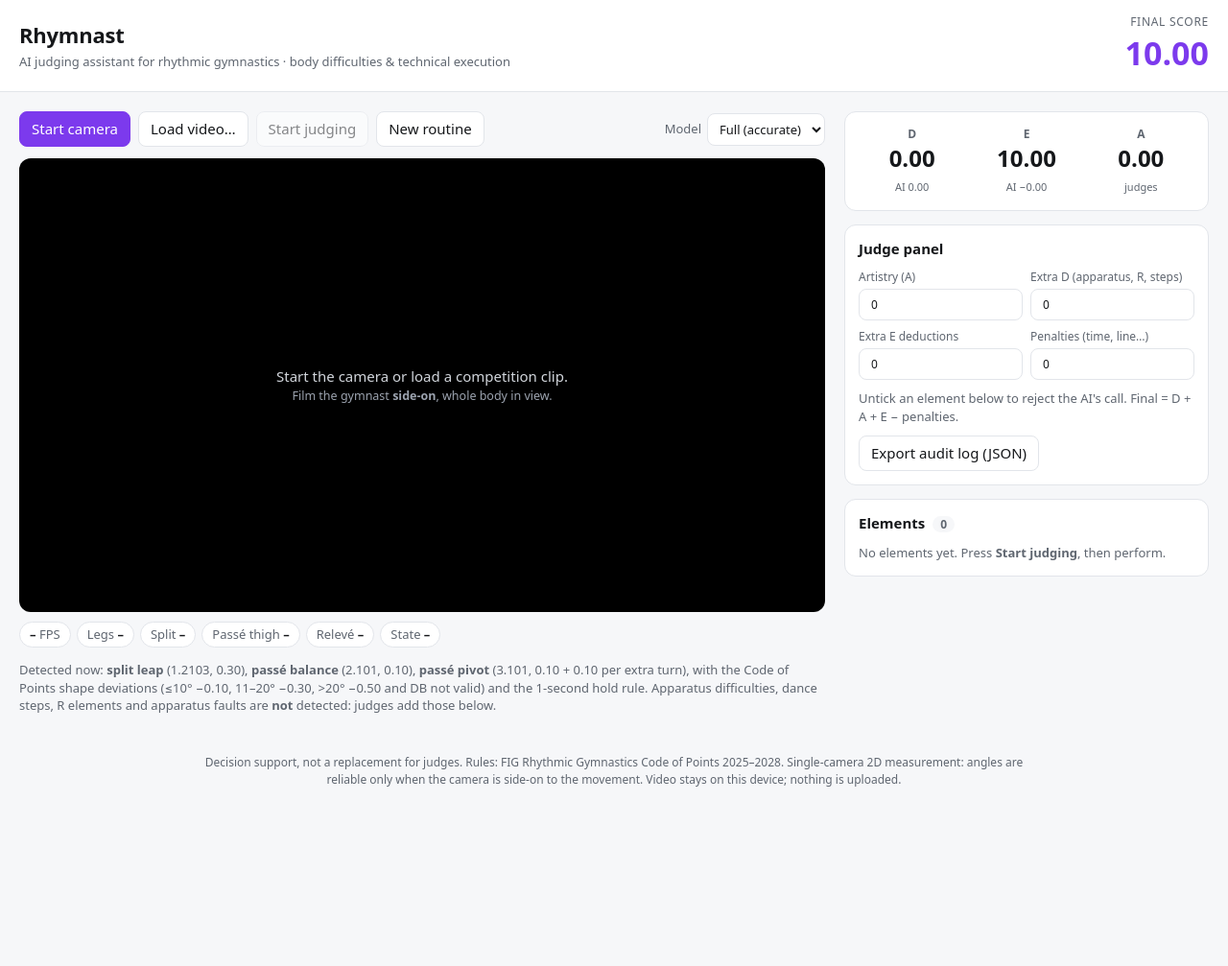
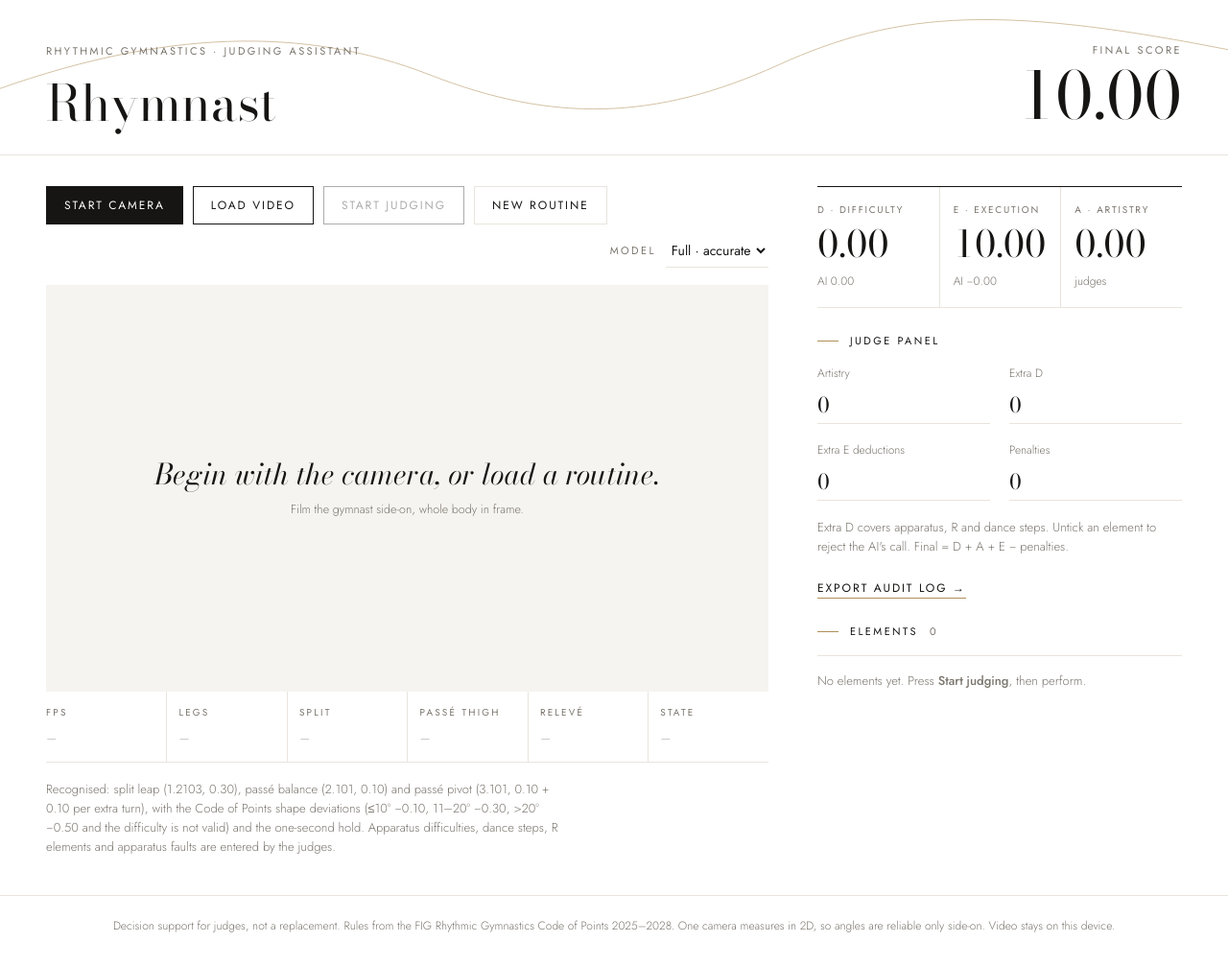
Before and after one commit to brkh1222-byte/Rhymnast, a plain HTML site: page web/index.html in a window 1280 px wide. Shown: the whole page at 96% size. Before the commit the page ends 845 px from the top, so only its background shows below. Drawn offline with nearby package versions, Linux system fonts and the light colour scheme.

Commit message:
Redesign UI: white, minimalist, luxury gymnastics look
Bodoni Moda + Jost, hairline layout, gold ribbon motif, serif score numerals,
softer skeleton colors. Same element ids, no logic changes.

Co-Authored-By: Claude Opus 5.5 <noreply@anthropic.com>

```diff
--- a/web/index.html
+++ b/web/index.html
@@ -4,17 +4,24 @@
   <meta charset="utf-8">
   <meta name="viewport" content="width=device-width, initial-scale=1">
   <title>Rhymnast Judging Assistant</title>
+  <link rel="preconnect" href="https://fonts.googleapis.com">
+  <link rel="preconnect" href="https://fonts.gstatic.com" crossorigin>
+  <link rel="stylesheet" href="https://fonts.googleapis.com/css2?family=Bodoni+Moda:ital,opsz,wght@0,6..96,400..600;1,6..96,400&family=Jost:wght@300;400;500&display=swap">
   <link rel="stylesheet" href="styles.css">
   <script type="module" src="js/app.js"></script>
 </head>
 <body>
   <header class="top">
-    <div>
+    <!-- Ribbon: the one decorative flourish, a rhythmic gymnastics ribbon in a single gold line. -->
+    <svg class="ribbon" viewBox="0 0 1200 120" preserveAspectRatio="none" aria-hidden="true">
+      <path d="M-20 92 C 160 20, 300 20, 420 70 S 640 118, 760 60 S 980 -4, 1220 48" />
+    </svg>
+    <div class="brand">
+      <p class="eyebrow">Rhythmic gymnastics · Judging assistant</p>
       <h1>Rhymnast</h1>
-      <p class="sub">AI judging assistant for rhythmic gymnastics · body difficulties &amp; technical execution</p>
     </div>
     <div class="final">
-      <span class="final-label">Final score</span>
+      <span class="label">Final score</span>
       <span class="final-value" id="final">0.00</span>
     </div>
   </header>
@@ -24,16 +31,16 @@
       <div class="controls">
         <button id="btn-camera" class="primary">Start camera</button>
         <label class="button">
-          Load video…
+          Load video
           <input id="file-input" type="file" accept="video/*" hidden>
         </label>
         <button id="btn-judge" disabled>Start judging</button>
-        <button id="btn-reset">New routine</button>
+        <button id="btn-reset" class="quiet">New routine</button>
         <label class="select">
-          Model
+          <span class="label">Model</span>
           <select id="model-select">
-            <option value="full" selected>Full (accurate)</option>
-            <option value="lite">Lite (faster)</option>
+            <option value="full" selected>Full · accurate</option>
+            <option value="lite">Lite · faster</option>
           </select>
         </label>
       </div>
@@ -42,50 +49,51 @@
         <video id="video" playsinline muted></video>
         <canvas id="overlay"></canvas>
         <div class="stage-msg" id="stage-msg">
-          Start the camera or load a competition clip.<br>
-          <small>Film the gymnast <strong>side-on</strong>, whole body in view.</small>
+          <span class="stage-title">Begin with the camera, or load a routine.</span>
+          <small>Film the gymnast side-on, whole body in frame.</small>
         </div>
-        <div class="judging-badge" id="judging-badge" hidden>● JUDGING</div>
+        <div class="judging-badge" id="judging-badge" hidden><i></i>Judging</div>
       </div>
 
-      <div class="chips" id="chips">
-        <span class="chip"><b id="fps">–</b> FPS</span>
-        <span class="chip">Legs <b id="view">–</b></span>
-        <span class="chip">Split <b id="split">–</b></span>
-        <span class="chip">Passé thigh <b id="thigh">–</b></span>
-        <span class="chip">Relevé <b id="releve">–</b></span>
-        <span class="chip">State <b id="state">–</b></span>
-      </div>
+      <dl class="strip">
+        <div><dt>FPS</dt><dd id="fps">–</dd></div>
+        <div><dt>Legs</dt><dd id="view">–</dd></div>
+        <div><dt>Split</dt><dd id="split">–</dd></div>
+        <div><dt>Passé thigh</dt><dd id="thigh">–</dd></div>
+        <div><dt>Relevé</dt><dd id="releve">–</dd></div>
+        <div><dt>State</dt><dd id="state">–</dd></div>
+      </dl>
 
       <p class="note">
-        Detected now: <strong>split leap</strong> (1.2103, 0.30), <strong>passé balance</strong> (2.101, 0.10),
-        <strong>passé pivot</strong> (3.101, 0.10 + 0.10 per extra turn), with the Code of Points shape
-        deviations (≤10° −0.10, 11–20° −0.30, &gt;20° −0.50 and DB not valid) and the 1-second hold rule.
-        Apparatus difficulties, dance steps, R elements and apparatus faults are <strong>not</strong> detected:
-        judges add those below.
+        Recognised: split leap (1.2103, 0.30), passé balance (2.101, 0.10) and passé pivot
+        (3.101, 0.10 + 0.10 per extra turn), with the Code of Points shape deviations
+        (≤10° −0.10, 11–20° −0.30, &gt;20° −0.50 and the difficulty is not valid) and the
+        one-second hold. Apparatus difficulties, dance steps, R elements and apparatus faults
+        are entered by the judges.
       </p>
     </section>
 
     <aside class="panel-col">
-      <section class="card scores">
-        <div class="score"><span>D</span><b id="score-d">0.00</b><small id="score-d-detail">AI 0.00</small></div>
-        <div class="score"><span>E</span><b id="score-e">10.00</b><small id="score-e-detail">AI −0.00</small></div>
-        <div class="score"><span>A</span><b id="score-a">0.00</b><small>judges</small></div>
+      <section class="scores" aria-label="Scores">
+        <div class="score"><span class="label">D · Difficulty</span><b id="score-d">0.00</b><small id="score-d-detail">AI 0.00</small></div>
+        <div class="score"><span class="label">E · Execution</span><b id="score-e">10.00</b><small id="score-e-detail">AI −0.00</small></div>
+        <div class="score"><span class="label">A · Artistry</span><b id="score-a">0.00</b><small>judges</small></div>
       </section>
 
-      <section class="card">
+      <section class="panel">
         <h2>Judge panel</h2>
         <div class="inputs">
-          <label>Artistry (A) <input id="in-artistry" type="number" min="0" max="10" step="0.05" value="0"></label>
-          <label>Extra D (apparatus, R, steps) <input id="in-extra-d" type="number" min="0" step="0.1" value="0"></label>
-          <label>Extra E deductions <input id="in-extra-e" type="number" min="0" step="0.1" value="0"></label>
-          <label>Penalties (time, line…) <input id="in-penalties" type="number" min="0" step="0.05" value="0"></label>
+          <label for="in-artistry">Artistry <input id="in-artistry" type="number" min="0" max="10" step="0.05" value="0"></label>
+          <label for="in-extra-d">Extra D <input id="in-extra-d" type="number" min="0" step="0.1" value="0"></label>
+          <label for="in-extra-e">Extra E deductions <input id="in-extra-e" type="number" min="0" step="0.1" value="0"></label>
+          <label for="in-penalties">Penalties <input id="in-penalties" type="number" min="0" step="0.05" value="0"></label>
         </div>
-        <p class="hint">Untick an element below to reject the AI's call. Final = D + A + E − penalties.</p>
-        <button id="btn-export">Export audit log (JSON)</button>
+        <p class="hint">Extra D covers apparatus, R and dance steps. Untick an element to reject the AI's call.
+          Final = D + A + E − penalties.</p>
+        <button id="btn-export" class="link">Export audit log →</button>
       </section>
 
-      <section class="card">
+      <section class="panel">
         <h2>Elements <span class="count" id="event-count">0</span></h2>
         <ol class="events" id="events">
           <li class="empty">No elements yet. Press <b>Start judging</b>, then perform.</li>
@@ -95,9 +103,9 @@
   </main>
 
   <footer class="foot">
-    Decision support, not a replacement for judges. Rules: FIG Rhythmic Gymnastics Code of Points 2025–2028.
-    Single-camera 2D measurement: angles are reliable only when the camera is side-on to the movement.
-    Video stays on this device; nothing is uploaded.
+    Decision support for judges, not a replacement. Rules from the FIG Rhythmic Gymnastics Code of
+    Points 2025–2028. One camera measures in 2D, so angles are reliable only side-on.
+    Video stays on this device.
   </footer>
 </body>
 </html>
--- a/web/js/app.js
+++ b/web/js/app.js
@@ -158,9 +158,9 @@ function tick() {
 }
 
 function legColor() {
-  if (leap.live.airborne) return '#f59e0b';
-  if (passe.live.inShape) return '#a78bfa';
-  return '#22c55e';
+  if (leap.live.airborne) return '#e8a3b0'; // blush: in flight
+  if (passe.live.inShape) return '#9fc4aa'; // sage: passé shape
+  return '#d9bd84'; // champagne gold: standing
 }
 
 function countFps() {
--- a/web/js/draw.js
+++ b/web/js/draw.js
@@ -19,7 +19,7 @@ const MIN_VISIBILITY = 0.3;
  * @param lm landmarks in pixels, or null
  * @param legColor color for the legs (shows what the rules are looking at)
  */
-export function drawSkeleton(ctx, lm, legColor = '#22c55e') {
+export function drawSkeleton(ctx, lm, legColor = '#d9bd84') {
   ctx.clearRect(0, 0, ctx.canvas.width, ctx.canvas.height);
   if (!lm) return;
   const scale = Math.max(ctx.canvas.width, ctx.canvas.height) / 640;
@@ -36,14 +36,14 @@ export function drawSkeleton(ctx, lm, legColor = '#22c55e') {
       ctx.stroke();
     }
   };
-  line(BONES, 'rgba(255,255,255,0.85)', 3);
-  line(LEG_BONES, legColor, 5);
+  line(BONES, 'rgba(255,255,255,0.9)', 2);
+  line(LEG_BONES, legColor, 3.5);
 
   ctx.fillStyle = '#ffffff';
   for (const i of [11, 12, 13, 14, 15, 16, 23, 24, 25, 26, 27, 28]) {
     if ((lm[i].visibility ?? 0) < MIN_VISIBILITY) continue;
     ctx.beginPath();
-    ctx.arc(lm[i].x, lm[i].y, 4 * scale, 0, Math.PI * 2);
+    ctx.arc(lm[i].x, lm[i].y, 3 * scale, 0, Math.PI * 2);
     ctx.fill();
   }
 }
--- a/web/styles.css
+++ b/web/styles.css
@@ -1,30 +1,21 @@
+/* Layout: white gallery page. Hairlines instead of boxes, serif numerals for scores,
+   one gold ribbon line as the gymnastics motif. Deliberately a single light theme. */
 :root {
-  --bg: #f6f7f9;
-  --surface: #ffffff;
-  --text: #15171a;
-  --muted: #5f6670;
-  --border: #e2e5ea;
-  --accent: #7c3aed;
-  --accent-text: #ffffff;
-  --good: #16a34a;
-  --warn: #d97706;
-  --bad: #dc2626;
-  --radius: 12px;
-}
+  --paper: #ffffff;
+  --pearl: #f6f4f0;   /* letterbox and quiet fills */
+  --ink: #161514;
+  --muted: #7a756d;   /* warm grey, biased toward the gold */
+  --line: #e9e5dd;    /* hairlines */
+  --gold: #b08f58;
+  --good: #4e7a5c;
+  --warn: #a5722b;
+  --bad: #a2414e;
 
-@media (prefers-color-scheme: dark) {
-  :root {
-    --bg: #0f1115;
-    --surface: #181b21;
-    --text: #e8eaed;
-    --muted: #9aa1ab;
-    --border: #2a2f37;
-    --accent: #a78bfa;
-    --accent-text: #0f1115;
-    --good: #4ade80;
-    --warn: #fbbf24;
-    --bad: #f87171;
-  }
+  --serif: "Bodoni Moda", "Didot", "Bodoni 72", Georgia, serif;
+  --sans: "Jost", "Futura", "Avenir Next", system-ui, sans-serif;
+
+  --gutter: clamp(16px, 4vw, 48px);
+  color-scheme: light;
 }
 
 * { box-sizing: border-box; }
@@ -32,102 +23,296 @@
 
 body {
   margin: 0;
-  background: var(--bg);
-  color: var(--text);
-  font: 15px/1.45 system-ui, -apple-system, "Segoe UI", Roboto, sans-serif;
+  background: var(--paper);
+  color: var(--ink);
+  font: 300 15px/1.55 var(--sans);
+  -webkit-font-smoothing: antialiased;
 }
 
-h1, h2 { margin: 0; }
-h1 { font-size: 22px; letter-spacing: -0.01em; }
-h2 { font-size: 15px; margin-bottom: 10px; display: flex; align-items: center; gap: 8px; }
+h1, h2 { margin: 0; font-weight: 400; }
+b { font-weight: 500; }
 
-.top {
-  display: flex; justify-content: space-between; align-items: center; gap: 16px;
-  padding: 14px 20px; border-bottom: 1px solid var(--border); background: var(--surface);
-}
-.sub { margin: 2px 0 0; color: var(--muted); font-size: 13px; }
-.final { text-align: right; }
-.final-label { display: block; font-size: 12px; color: var(--muted); text-transform: uppercase; letter-spacing: .06em; }
-.final-value { font-size: 34px; font-weight: 700; font-variant-numeric: tabular-nums; color: var(--accent); }
-
-.layout {
-  display: grid; grid-template-columns: minmax(0, 1fr) 380px; gap: 20px;
-  padding: 20px; max-width: 1400px; margin: 0 auto;
+.label, .eyebrow, h2, dt {
+  font: 400 11px/1.2 var(--sans);
+  letter-spacing: 0.22em;
+  text-transform: uppercase;
+  color: var(--muted);
 }
 
-.controls { display: flex; flex-wrap: wrap; gap: 8px; margin-bottom: 12px; align-items: center; }
-button, .button, select, input {
-  font: inherit; color: var(--text); background: var(--surface);
-  border: 1px solid var(--border); border-radius: 8px; padding: 7px 12px;
+:focus-visible { outline: 1px solid var(--gold); outline-offset: 3px; }
+
+/* ---------- Header ---------- */
+.top {
+  position: relative;
+  display: flex;
+  justify-content: space-between;
+  align-items: flex-end;
+  gap: 24px;
+  padding: 36px var(--gutter) 28px;
+  border-bottom: 1px solid var(--line);
+  overflow: hidden;
 }
-button, .button { cursor: pointer; }
-button:hover:not(:disabled), .button:hover { border-color: var(--accent); }
-button:disabled { opacity: .5; cursor: default; }
-button.primary, button.active { background: var(--accent); color: var(--accent-text); border-color: var(--accent); }
-.select { display: flex; align-items: center; gap: 6px; color: var(--muted); font-size: 13px; margin-left: auto; }
-.select select { padding: 6px 8px; }
-
-.stage {
-  position: relative; background: #000; border-radius: var(--radius); overflow: hidden;
-  aspect-ratio: 16 / 9;
+.ribbon {
+  position: absolute;
+  inset: 8px 0 auto 0;
+  width: 100%;
+  height: 120px;
+  pointer-events: none;
 }
-.stage video, .stage canvas { position: absolute; inset: 0; width: 100%; height: 100%; object-fit: contain; }
-.stage-msg {
-  position: absolute; inset: 0; display: grid; place-content: center; text-align: center;
-  color: #d1d5db; padding: 16px;
+.ribbon path {
+  fill: none;
+  stroke: var(--gold);
+  stroke-width: 1;
+  vector-effect: non-scaling-stroke;
+  opacity: 0.55;
+  stroke-dasharray: 2400;
+  stroke-dashoffset: 2400;
+  animation: draw-ribbon 2.4s ease-out 0.2s forwards;
 }
-.stage-msg small { color: #9ca3af; }
-.judging-badge {
-  position: absolute; top: 10px; left: 10px; background: var(--bad); color: #fff;
-  font-size: 12px; font-weight: 700; padding: 3px 8px; border-radius: 6px; letter-spacing: .04em;
+@keyframes draw-ribbon { to { stroke-dashoffset: 0; } }
+@media (prefers-reduced-motion: reduce) {
+  .ribbon path { animation: none; stroke-dashoffset: 0; }
 }
 
-.chips { display: flex; flex-wrap: wrap; gap: 6px; margin-top: 10px; }
-.chip {
-  background: var(--surface); border: 1px solid var(--border); border-radius: 999px;
-  padding: 3px 10px; font-size: 13px; color: var(--muted);
+.brand, .final { position: relative; }
+.brand { display: grid; gap: 10px; }
+h1 {
+  font: 400 clamp(34px, 5vw, 52px)/1 var(--serif);
+  letter-spacing: 0.01em;
 }
-.chip b { color: var(--text); font-variant-numeric: tabular-nums; }
-.chip b.good { color: var(--good); } .chip b.warn { color: var(--warn); } .chip b.bad { color: var(--bad); }
+.final { display: grid; justify-items: end; gap: 6px; }
+.final-value {
+  font: 400 clamp(44px, 6vw, 68px)/1 var(--serif);
+  font-variant-numeric: lining-nums tabular-nums;
+}
 
-.note, .hint { color: var(--muted); font-size: 13px; }
-.note { margin-top: 14px; }
+/* ---------- Layout ---------- */
+.layout {
+  display: grid;
+  grid-template-columns: minmax(0, 1fr) minmax(300px, 380px);
+  gap: clamp(28px, 4vw, 56px);
+  padding: 32px var(--gutter) 40px;
+  max-width: 1480px;
+  margin: 0 auto;
+}
+.stage-col, .panel-col { min-width: 0; }
 
-.panel-col { display: flex; flex-direction: column; gap: 14px; }
-.card { background: var(--surface); border: 1px solid var(--border); border-radius: var(--radius); padding: 14px; }
+/* ---------- Controls ---------- */
+.controls {
+  display: flex;
+  flex-wrap: wrap;
+  align-items: center;
+  gap: 10px;
+  margin-bottom: 18px;
+}
+button, .button {
+  font: 400 12px/1 var(--sans);
+  letter-spacing: 0.16em;
+  text-transform: uppercase;
+  color: var(--ink);
+  background: var(--paper);
+  border: 1px solid var(--ink);
+  border-radius: 0;
+  padding: 13px 18px;
+  cursor: pointer;
+  transition: background-color 0.2s, color 0.2s, border-color 0.2s;
+}
+button:hover:not(:disabled), .button:hover { background: var(--ink); color: var(--paper); }
+button:disabled { opacity: 0.35; cursor: default; }
+button.primary, button.active { background: var(--ink); color: var(--paper); }
+button.primary:hover:not(:disabled), button.active:hover { background: var(--gold); border-color: var(--gold); }
+button.quiet { border-color: var(--line); }
+button.link {
+  border: 0;
+  padding: 0;
+  background: none;
+  border-bottom: 1px solid var(--gold);
+  padding-bottom: 4px;
+}
+button.link:hover { background: none; color: var(--gold); }
 
-.scores { display: grid; grid-template-columns: repeat(3, 1fr); gap: 8px; text-align: center; }
-.score span { display: block; font-size: 12px; color: var(--muted); font-weight: 600; }
-.score b { display: block; font-size: 24px; font-variant-numeric: tabular-nums; }
-.score small { color: var(--muted); font-size: 11px; }
+.select { display: flex; align-items: center; gap: 10px; margin-left: auto; }
+select {
+  font: 400 14px var(--sans);
+  color: var(--ink);
+  background: transparent;
+  border: 0;
+  border-bottom: 1px solid var(--line);
+  padding: 6px 2px;
+  border-radius: 0;
+}
 
-.inputs { display: grid; grid-template-columns: 1fr 1fr; gap: 8px; }
-.inputs label { display: flex; flex-direction: column; gap: 3px; font-size: 12px; color: var(--muted); }
-.inputs input { width: 100%; }
-.hint { margin: 10px 0; }
+/* ---------- Stage ---------- */
+.stage {
+  position: relative;
+  background: var(--pearl);
+  aspect-ratio: 16 / 9;
+  max-width: 100%;
+  overflow: hidden;
+}
+.stage video, .stage canvas {
+  position: absolute;
+  inset: 0;
+  width: 100%;
+  height: 100%;
+  object-fit: contain;
+}
+.stage-msg {
+  position: absolute;
+  inset: 0;
+  display: grid;
+  place-content: center;
+  gap: 10px;
+  text-align: center;
+  padding: 24px;
+  color: var(--muted);
+}
+.stage-title {
+  font: italic 400 clamp(20px, 2.6vw, 30px)/1.2 var(--serif);
+  color: var(--ink);
+  text-wrap: balance;
+}
+.judging-badge {
+  position: absolute;
+  top: 14px;
+  left: 14px;
+  display: flex;
+  align-items: center;
+  gap: 8px;
+  background: var(--paper);
+  padding: 7px 12px;
+  font: 400 11px/1 var(--sans);
+  letter-spacing: 0.22em;
+  text-transform: uppercase;
+}
+.judging-badge i {
+  width: 7px;
+  height: 7px;
+  border-radius: 50%;
+  background: var(--bad);
+  animation: pulse 1.6s ease-in-out infinite;
+}
+@keyframes pulse { 50% { opacity: 0.25; } }
+@media (prefers-reduced-motion: reduce) { .judging-badge i { animation: none; } }
 
-.count { background: var(--bg); border-radius: 999px; padding: 0 8px; font-size: 12px; color: var(--muted); }
-.events { list-style: none; margin: 0; padding: 0; display: flex; flex-direction: column; gap: 8px; max-height: 520px; overflow-y: auto; }
-.events .empty { color: var(--muted); font-size: 13px; }
-.event { border: 1px solid var(--border); border-radius: 10px; padding: 10px; display: grid; gap: 4px; }
-.event.rejected { opacity: .45; }
-.event-head { display: flex; justify-content: space-between; align-items: center; gap: 8px; }
-.event-title { font-weight: 600; }
-.event-time { color: var(--muted); font-size: 12px; font-variant-numeric: tabular-nums; }
+/* ---------- Live measurement strip ---------- */
+.strip {
+  display: grid;
+  grid-template-columns: repeat(6, minmax(0, 1fr));
+  margin: 0;
+  border-bottom: 1px solid var(--line);
+}
+.strip div { padding: 16px 12px 14px; border-left: 1px solid var(--line); display: grid; gap: 8px; }
+.strip div:first-child { border-left: 0; padding-left: 0; }
+dt { font-size: 10px; }
+dd {
+  margin: 0;
+  font: 400 21px/1.1 var(--serif);
+  font-variant-numeric: lining-nums tabular-nums;
+  overflow-wrap: anywhere;
+}
+dd.good { color: var(--good); }
+dd.warn { color: var(--warn); }
+dd.bad { color: var(--bad); }
+
+.note, .hint { color: var(--muted); font-size: 13px; max-width: 72ch; }
+.note { margin: 18px 0 0; }
+
+/* ---------- Scores ---------- */
+.scores {
+  display: grid;
+  grid-template-columns: repeat(3, minmax(0, 1fr));
+  border-top: 1px solid var(--ink);
+  border-bottom: 1px solid var(--line);
+}
+.score { display: grid; gap: 10px; padding: 18px 0 18px 14px; border-left: 1px solid var(--line); }
+.score:first-child { border-left: 0; padding-left: 0; }
+.score .label { font-size: 10px; letter-spacing: 0.18em; }
+.score b {
+  font: 400 clamp(30px, 3vw, 40px)/1 var(--serif);
+  font-variant-numeric: lining-nums tabular-nums;
+}
+.score small { color: var(--muted); font-size: 12px; }
+
+/* ---------- Panels ---------- */
+.panel { padding: 28px 0 0; }
+h2 {
+  display: flex;
+  align-items: center;
+  gap: 12px;
+  margin-bottom: 18px;
+  color: var(--ink);
+}
+h2::before { content: ""; width: 22px; height: 1px; background: var(--gold); }
+.count { color: var(--muted); letter-spacing: 0.1em; }
+
+.inputs { display: grid; grid-template-columns: 1fr 1fr; gap: 18px 20px; }
+.inputs label { display: grid; gap: 6px; font-size: 12px; color: var(--muted); }
+.inputs input {
+  width: 100%;
+  font: 400 22px/1.2 var(--serif);
+  font-variant-numeric: lining-nums tabular-nums;
+  color: var(--ink);
+  background: transparent;
+  border: 0;
+  border-bottom: 1px solid var(--line);
+  border-radius: 0;
+  padding: 4px 0 6px;
+}
+.inputs input:focus { outline: none; border-bottom-color: var(--gold); }
+.hint { margin: 18px 0 20px; }
+
+/* ---------- Element log ---------- */
+.events {
+  list-style: none;
+  margin: 0;
+  padding: 0;
+  max-height: 560px;
+  overflow-y: auto;
+  border-top: 1px solid var(--line);
+}
+.events .empty { color: var(--muted); font-size: 13px; padding: 16px 0; }
+.event { display: grid; gap: 6px; padding: 16px 0; border-bottom: 1px solid var(--line); }
+.event.rejected { opacity: 0.4; }
+.event-head { display: flex; justify-content: space-between; align-items: baseline; gap: 12px; }
+.event-title { font: 400 20px/1.2 var(--serif); }
+.event-time { color: var(--muted); font-size: 12px; font-variant-numeric: tabular-nums; letter-spacing: 0.06em; }
 .event-meta { font-size: 12px; color: var(--muted); }
-.tag { display: inline-block; border-radius: 6px; padding: 0 6px; font-size: 12px; font-weight: 600; }
-.tag.good { background: color-mix(in srgb, var(--good) 15%, transparent); color: var(--good); }
-.tag.bad { background: color-mix(in srgb, var(--bad) 15%, transparent); color: var(--bad); }
-.tag.muted { background: var(--bg); color: var(--muted); }
+.tag {
+  font-size: 11px;
+  letter-spacing: 0.14em;
+  text-transform: uppercase;
+  margin-right: 6px;
+}
+.tag::before { content: "●"; margin-right: 6px; font-size: 8px; vertical-align: 2px; }
+.tag.good { color: var(--good); }
+.tag.bad { color: var(--bad); }
+.tag.muted { color: var(--muted); }
 .penalty { font-size: 13px; color: var(--bad); }
 .warning { font-size: 12px; color: var(--warn); }
-.accept { font-size: 12px; color: var(--muted); display: flex; gap: 4px; align-items: center; }
+.accept { display: flex; align-items: center; gap: 8px; font-size: 12px; color: var(--muted); margin-top: 2px; }
+.accept input { accent-color: var(--ink); }
 
-.foot { color: var(--muted); font-size: 12px; text-align: center; padding: 8px 20px 24px; max-width: 900px; margin: 0 auto; }
+/* ---------- Footer ---------- */
+.foot {
+  border-top: 1px solid var(--line);
+  color: var(--muted);
+  font-size: 12px;
+  text-align: center;
+  padding: 22px var(--gutter) 32px;
+}
 
-@media (max-width: 900px) {
-  .layout { grid-template-columns: 1fr; padding: 16px; }
-  .top { padding: 12px 16px; }
+/* ---------- Narrow screens ---------- */
+@media (max-width: 960px) {
+  .layout { grid-template-columns: 1fr; }
+}
+@media (max-width: 640px) {
+  .top { align-items: flex-start; flex-direction: column; gap: 18px; padding-top: 28px; }
+  .ribbon path { opacity: 0.3; }
+  .final { justify-items: start; }
   .select { margin-left: 0; }
-  .final-value { font-size: 28px; }
+  .strip { grid-template-columns: repeat(3, minmax(0, 1fr)); }
+  .strip div:nth-child(4) { border-left: 0; padding-left: 0; }
+  .strip div:nth-child(-n+3) { border-bottom: 1px solid var(--line); }
+  .inputs { grid-template-columns: 1fr; }
 }
```
